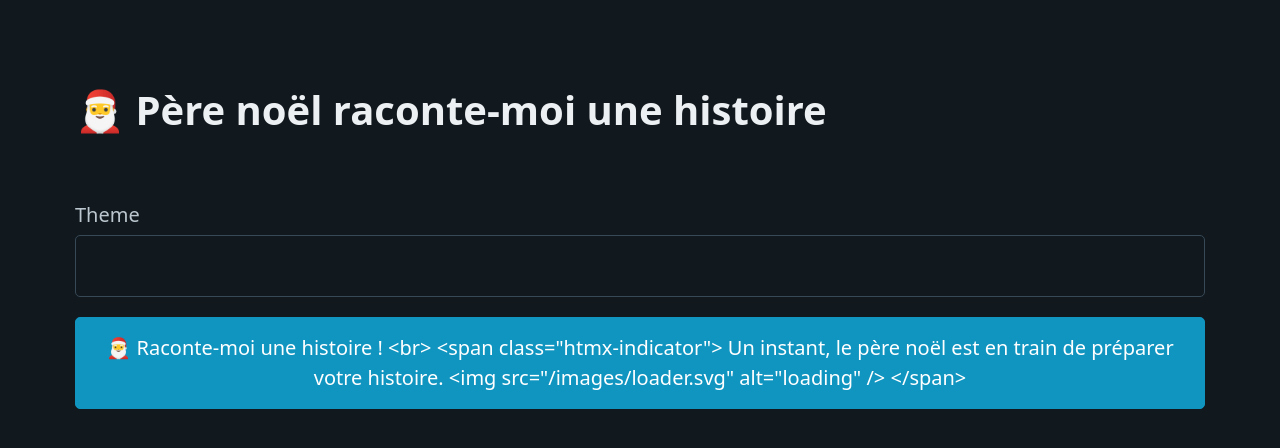
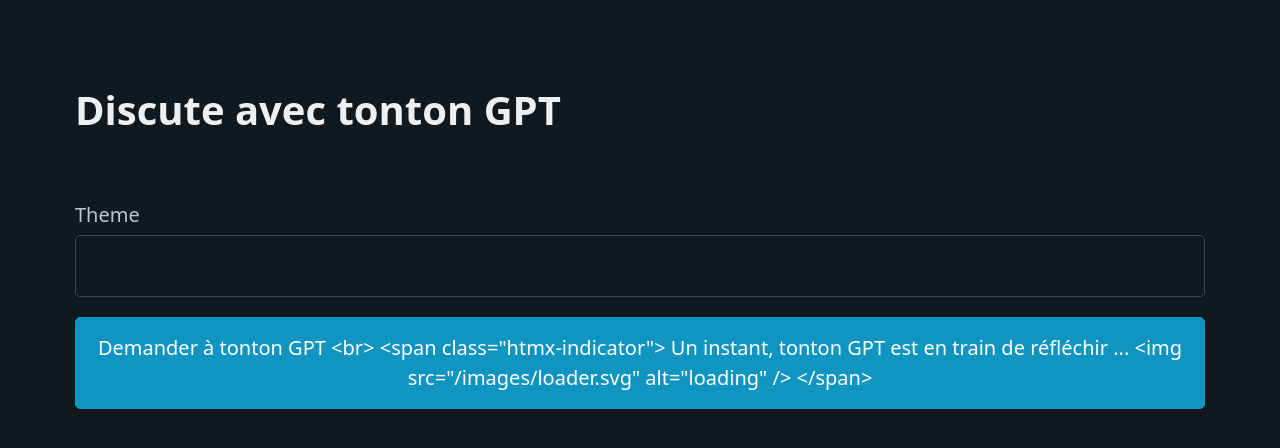
Before and after one commit to lazarefortune/symfony-openai-chatbot, a Symfony app: template templates/home/index.html.twig in a window 1280 px wide. Shown: the top 448 px of the page. Run offline with Twig, Linux system fonts and the light colour scheme; the template is opened without the code that fills it, so the values that code supplies are empty; form fields are guessed from the names that the template uses; some libraries are stand-ins or nearby versions.

Commit message:
Update 'label', 'placeholder', and 'label' values in HistoryType.php and 'h1' and 'label' values in index.html.twig to reflect the change from "Père noël" to "tonton GPT" and "Raconte-moi une histoire" to "Demander à tonton GPT". Also, add new code to OpenAiService.php to handle OpenAI completion and catch exceptions.

```diff
--- a/templates/home/index.html.twig
+++ b/templates/home/index.html.twig
@@ -3,15 +3,15 @@
 {% block title %}🎅 Père noël raconte-moi une histoire{% endblock %}
 
 {% block body %}
-    <h1>🎅 Père noël raconte-moi une histoire</h1>
+    <h1>Discute avec tonton GPT</h1>
 
     {{ form_start(form) }}
     {{ form_row(form.theme) }}
     {{ form_row(form.submit, {
         label_html: true,
-        label: '🎅 Raconte-moi une histoire ! <br>
+        label: 'Demander à tonton GPT <br>
          <span class="htmx-indicator">
-            Un instant, le père noël est en train de préparer votre histoire.
+            Un instant, tonton GPT est en train de réfléchir ...
             <img  src="/images/loader.svg" alt="loading" />
          </span>'
     }) }}
```
Also changed, not shown: src/Form/HistoryType.php (+4 -3 lines), src/Service/OpenAiService.php (+9 -2 lines).
